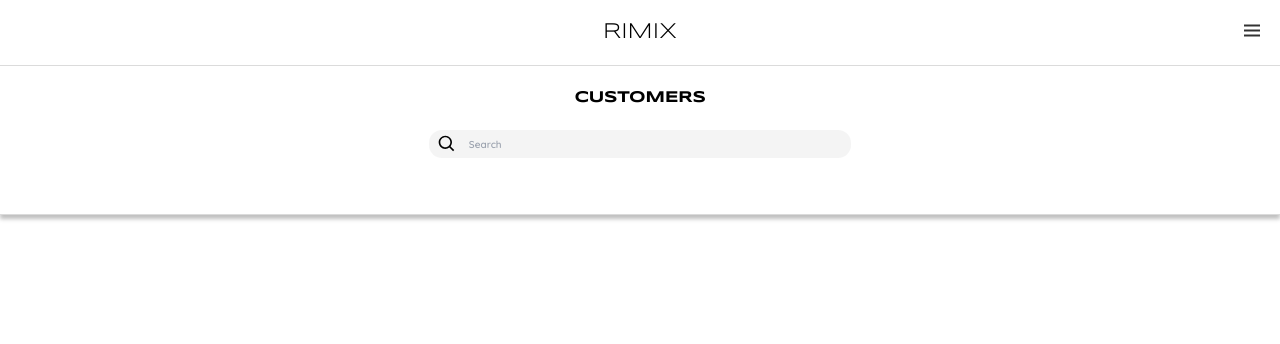
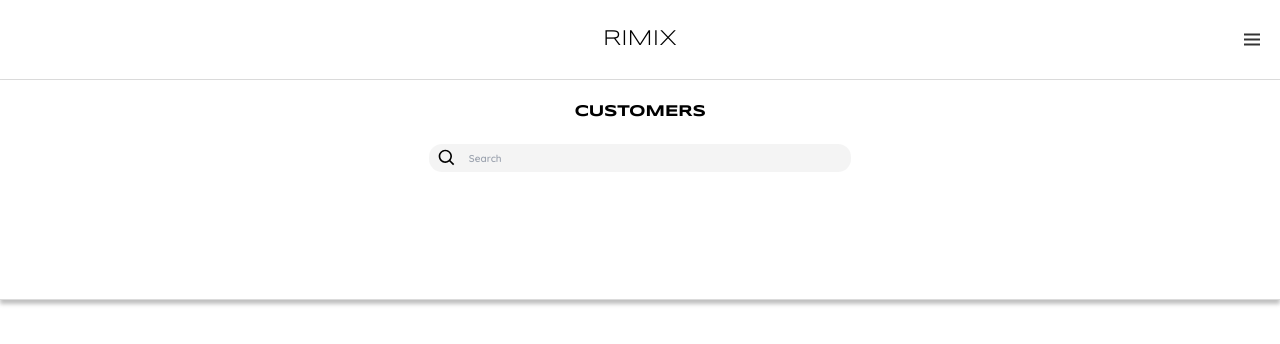
Before and after one commit to EngelbertTeh/Hair-Records-Management-System, a Next.js app: page /en/customers in a window 1280 px wide. Shown: the top 344 px of the page. Built offline with nearby package versions, Linux system fonts and the light colour scheme.

Commit message:
added navbar, elementcontext, removed floating layout component

```diff
--- a/src/app/en/customers/page.tsx
+++ b/src/app/en/customers/page.tsx
@@ -4,8 +4,8 @@
 export default function CustomerList() {
   return (
     <div className="page">
+      <Navbar>RIMIX</Navbar>
       <div className="header fcol row-span-1">
-        <Navbar>RIMIX</Navbar>
         <Card className="panel fcol flex-auto">
           <CardHeader>
             <CardTitle className="header ">CUSTOMERS</CardTitle>
--- a/src/app/globals.css
+++ b/src/app/globals.css
@@ -80,7 +80,7 @@
     @apply min-h-screen;
   }
 
-  .body-text {
+  div:has(.nav-icons) .body-text {
     font-family: var(--font-quicksand-reg);
     @apply text-[0.625rem];
   }
@@ -113,7 +113,7 @@
 
 @layer components {
   .page {
-    @apply min-h-screen min-w-full grid  grid-rows-[215px_minmax(0,1fr)];
+    @apply min-h-screen min-w-full grid  grid-rows-[80px_minmax(0,1fr)];
 
     & .header {
       @apply bg-[var(--primary)] bg-opacity-90 backdrop-filter backdrop-blur-md sticky top-0;
@@ -136,15 +136,15 @@
   }
 
   .navbar {
-    @apply p-4 relative flex  border-b-[1px] border-[#dbdbdb];
+    @apply flex relative border-b-[1px] border-[#dbdbdb];
 
     & .title {
       font-family: var(--font-syncopate-bold);
-      @apply flex-1  text-center  text-[1.375rem];
+      @apply flex-auto flex justify-center items-center  text-[1.375rem];
     }
 
-    & .abs-container {
-      @apply mb-1 absolute inset-0 z-10 flex px-4 justify-end;
+    & .nav-icons {
+      @apply absolute inset-0 z-10 flex px-4 justify-end;
 
       & > :nth-child(1) {
         @apply opacity-80;
--- a/src/components/component/Appointment/index.tsx
+++ b/src/components/component/Appointment.tsx
@@ -1,6 +1,6 @@
 import { ScrollArea } from '@/components/ui/scroll-area';
 
-const Index = () => {
+const Appointment = () => {
   return (
     <ScrollArea className="h-[200px] w-[350px]  border-x-1">
       <div className="my-[0.5px] ">
@@ -26,4 +26,4 @@
   );
 };
 
-export default Index;
+export default Appointment;
--- /dev/null
+++ b/src/components/component/Navbar.tsx
@@ -0,0 +1,13 @@
+'use client';
+import Image from 'next/image';
+
+export default function Navbar({ children }: { children: React.ReactNode }) {
+  return (
+    <div className="navbar">
+      <div className="title">{children}</div>
+      <div className="nav-icons">
+        <Image alt="menu" src="/menu.svg" width={24} height={24} />
+      </div>
+    </div>
+  );
+}
--- a/src/components/component/Navbar/index.tsx
+++ /dev/null
@@ -1,27 +0,0 @@
-import Image from 'next/image';
-
-export default function Navbar({ children }: { children: React.ReactNode }) {
-  return (
-    // <div className="flex p-2">
-    //   <div className="flex-1 p-2 text-center relative"> {children}</div>
-    //   <Image
-    //     className="absolute p-2 right-0 "
-    //     alt="menu"
-    //     src="/menu.svg"
-    //     width={35}
-    //     height={35}
-    //   />
-    // </div>
-    <div className="navbar">
-      <div className="title"> {children}</div>
-      <div className="abs-container">
-        <Image
-          alt="menu"
-          src="/menu.svg"
-          width={24}
-          height={24}
-        />
-      </div>
-    </div>
-  );
-}
--- /dev/null
+++ b/src/components/context/ElementContext.tsx
@@ -0,0 +1,26 @@
+'use client';
+import {
+  Dispatch,
+  SetStateAction,
+  createContext,
+  useRef,
+useState,
+} from 'react';
+
+export const ElementContext = createContext<
+  [
+    HTMLDivElement | null,
+    Dispatch<SetStateAction<HTMLDivElement | null>> | null
+  ]
+>([null, null]);
+
+export function ElementContextProvider({ children }: { children: any }) {
+  const parent = useRef(null);
+  const [parentRef, setParentRef] = useState<HTMLDivElement | null>(null);
+
+  return (
+    <ElementContext.Provider value={[parentRef, setParentRef]}>
+      {children}
+    </ElementContext.Provider>
+  );
+}
```
Also changed, not shown: src/components/component/SearchBar.tsx (renamed from src/components/component/SearchBar/index.tsx), src/components/component/ServiceDetail.tsx (renamed from src/components/component/ServiceDetail/index.tsx).
